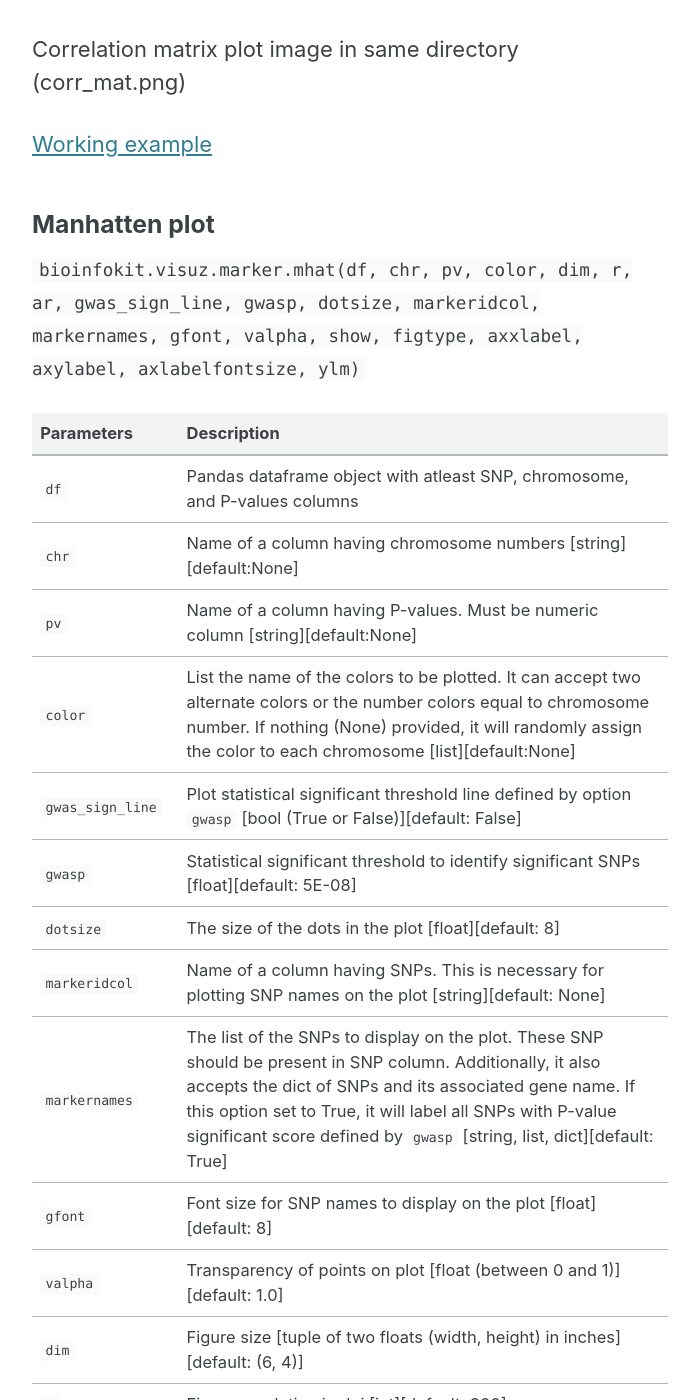
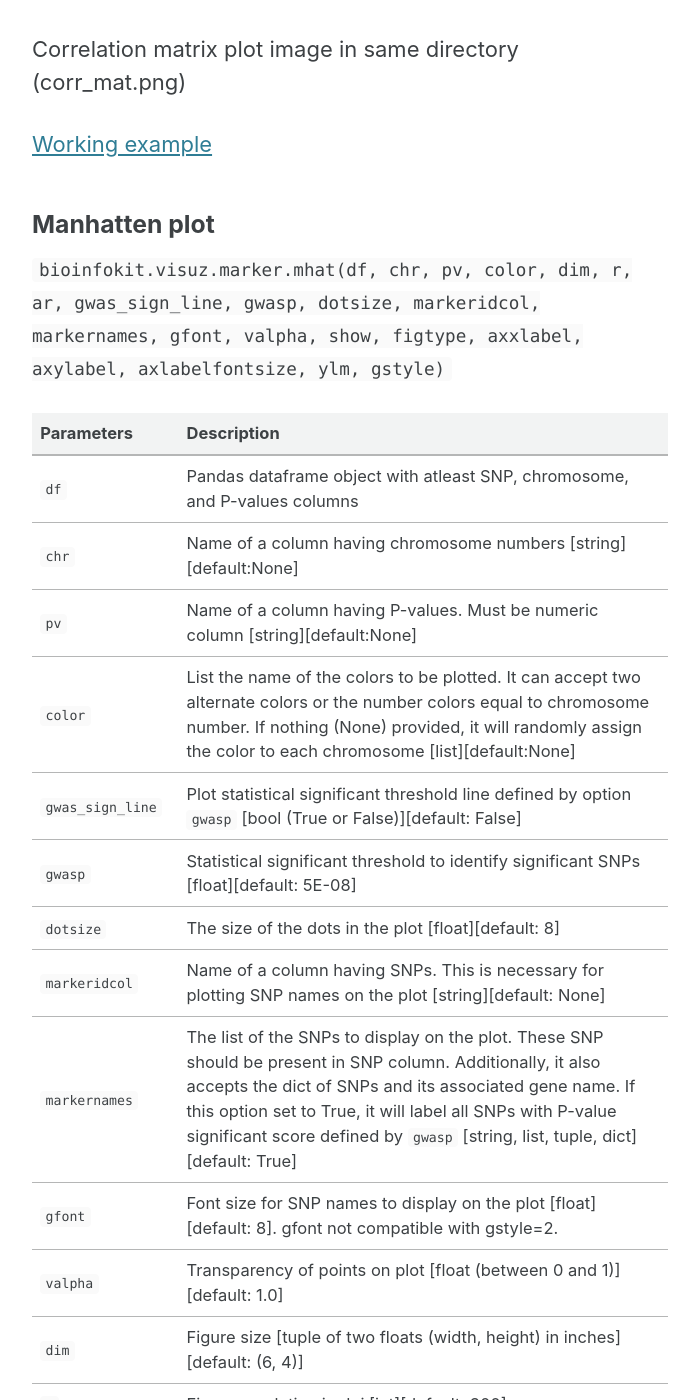
Before and after one commit to reneshbedre/reneshbedre.github.io, a Jekyll site: the page built from _posts/2020-03-11-howtoinstall.md, in a window 1280 px wide and 1400 px high, scrolled down 9357 px. Shown: the whole window, without its empty margins (290-989 px from the left). Built offline with Jekyll 4.4.1, drawn with Linux system fonts in a browser that asks for light colours; cached includes are drawn as plain includes; nearby versions of some CDN libraries; a style sheet for code colours, icons or effects is not loaded; some of the changed text lies outside the part shown.

```diff
--- a/_posts/2020-03-11-howtoinstall.md
+++ b/_posts/2020-03-11-howtoinstall.md
@@ -218,7 +218,7 @@ Correlation matrix plot image in same directory (corr_mat.png)
 ### Manhatten plot
 
 `bioinfokit.visuz.marker.mhat(df, chr, pv, color, dim, r, ar, gwas_sign_line, gwasp, dotsize, markeridcol, markernames,
-    gfont, valpha, show, figtype, axxlabel, axylabel, axlabelfontsize, ylm)`
+    gfont, valpha, show, figtype, axxlabel, axylabel, axlabelfontsize, ylm, gstyle)`
 
 Parameters | Description
 ------------ | -------------
@@ -230,8 +230,8 @@ Parameters | Description
 `gwasp` |  Statistical significant threshold to identify significant SNPs [float][default: 5E-08]
 `dotsize`| The size of the dots in the plot [float][default: 8]
 `markeridcol` | Name of a column having SNPs. This is necessary for plotting SNP names on the plot [string][default: None]
-`markernames` | The list of the SNPs to display on the plot. These SNP should be present in SNP column. Additionally, it also accepts the dict of SNPs and its associated gene name. If this option set to True, it will label all SNPs with P-value significant score defined by `gwasp` [string, list, dict][default: True]
-`gfont` | Font size for SNP names to display on the plot [float][default: 8]
+`markernames` | The list of the SNPs to display on the plot. These SNP should be present in SNP column. Additionally, it also accepts the dict of SNPs and its associated gene name. If this option set to True, it will label all SNPs with P-value significant score defined by `gwasp` [string, list, tuple, dict][default: True]
+`gfont` | Font size for SNP names to display on the plot [float][default: 8]. gfont not compatible with gstyle=2.
 `valpha` | Transparency of points on plot [float (between 0 and 1)][default: 1.0]
 `dim` | Figure size [tuple of two floats (width, height) in inches][default: (6, 4)]
 `r` | Figure resolution in dpi [int][default: 300]
@@ -242,7 +242,7 @@ Parameters | Description
 `axylabel` | Label for Y-axis. If you provide this option, default label will be replaced [string][default: None]
 `axlabelfontsize` | Font size for axis labels [float][default: 9]
 `ylm` | Range of ticks to plot on Y-axis [float tuple (bottom, top, interval)][default: None]
-
+`gstyle` | Style of the text for markernames. 1 for default text and 2 for box text [int][default: 1]
 
 
 Returns:
```
Also changed, not shown: _posts/2020-02-17-manhat.md (+31 -5 lines).
